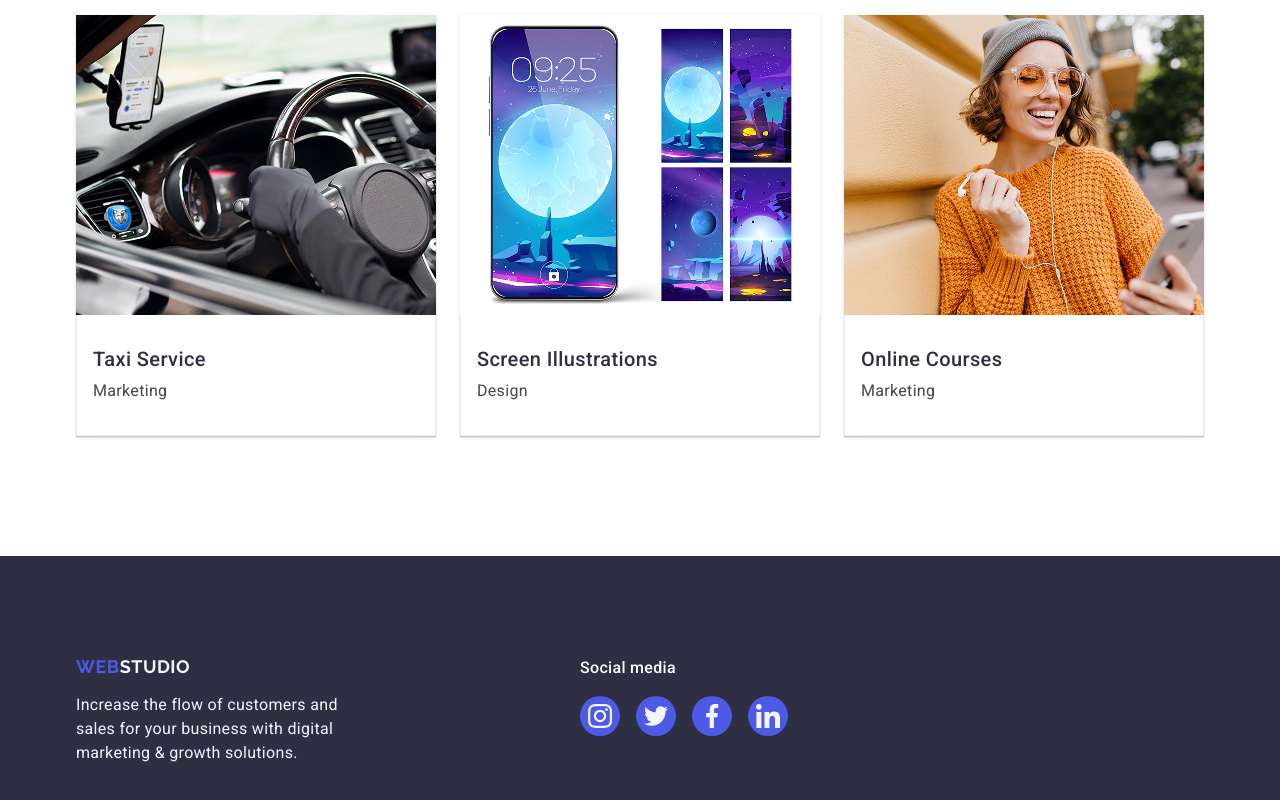
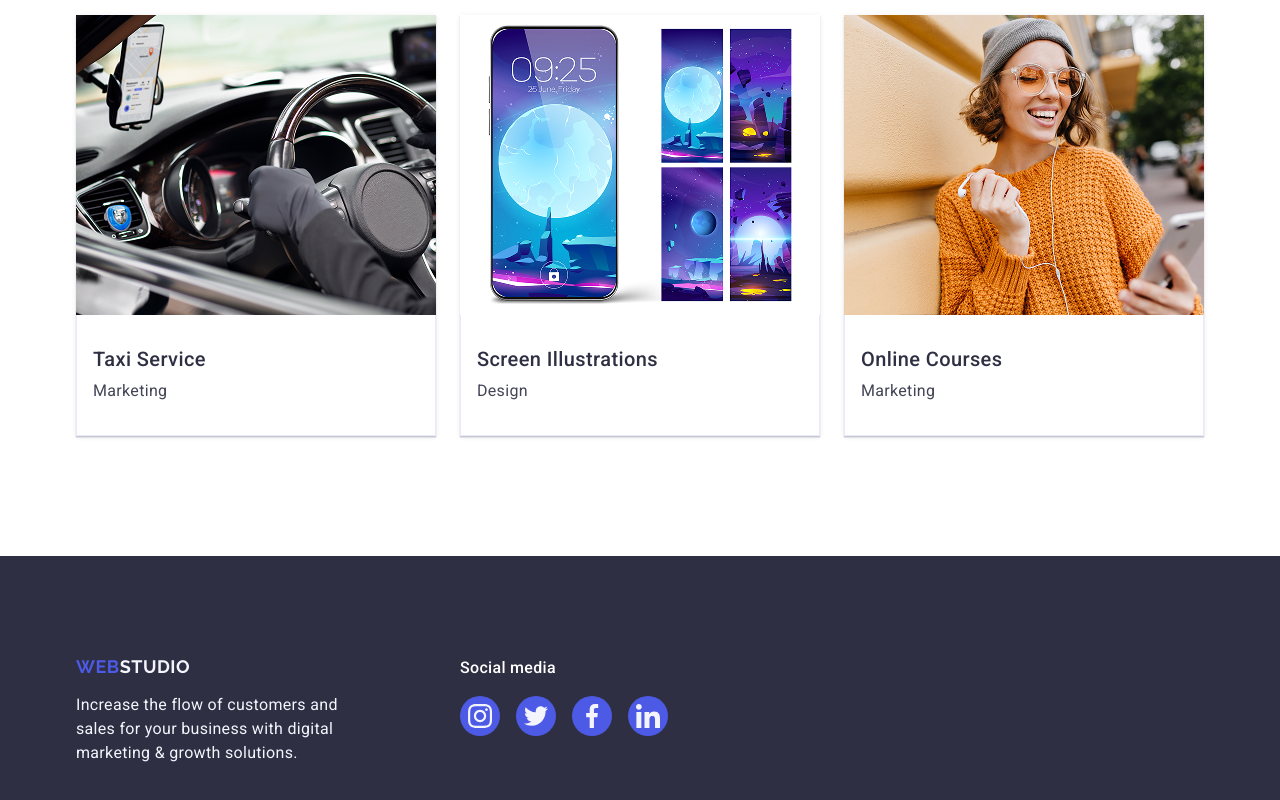
Before and after one commit to MariiaYatsenko/goit-markup-hw-04, a plain HTML site: page index.html in a window 1280 px wide. Shown: the part 2595-3395 px from the top of the page. Drawn offline with nearby package versions, Linux system fonts and the light colour scheme.

```diff
--- a/css/style.css
+++ b/css/style.css
@@ -511,7 +511,7 @@ transform: translateY(0%);
     padding: 0 15px;*/
     display: flex;
     align-items: baseline;
-    gap:120px;
+    /*gap:120px;*/
 }
 
 .footer-logo-container{
```
